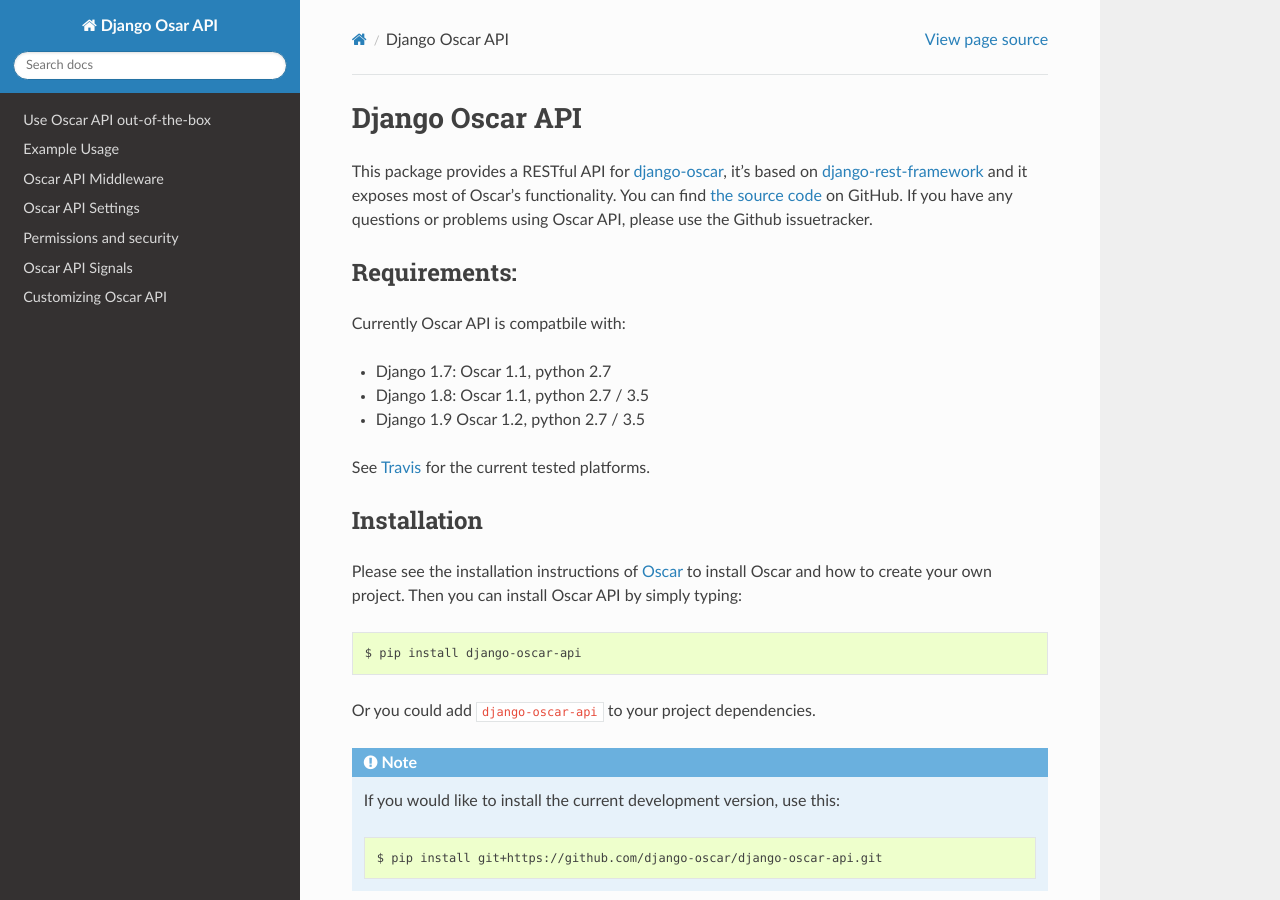
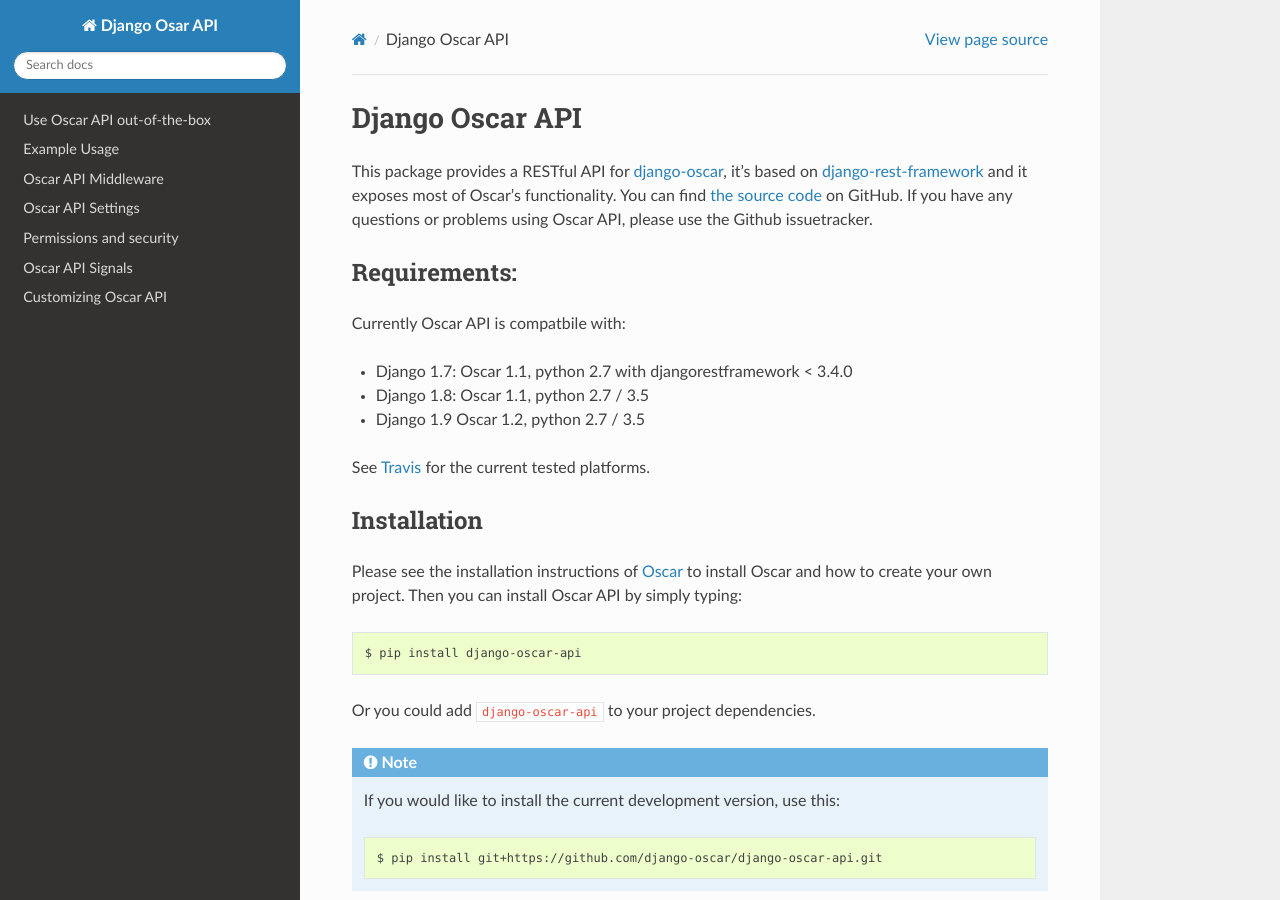
Before and after one commit to django-oscar/django-oscar-api, a Sphinx documentation site: the page built from docs/source/index.rst, in a window 1280 px wide and 900 px high. Built offline with Sphinx 7.4.7 and the Read the Docs theme 2.0.0, drawn with Linux system fonts in a browser that asks for light colours.

Commit message:
restframework 3.4 dropped support for Django 1.7

```diff
--- a/docs/source/index.rst
+++ b/docs/source/index.rst
@@ -15,7 +15,7 @@
 -------------
 Currently Oscar API is compatbile with:
 
-- Django 1.7: Oscar 1.1, python 2.7
+- Django 1.7: Oscar 1.1, python 2.7 with djangorestframework < 3.4.0
 - Django 1.8: Oscar 1.1, python 2.7 / 3.5
 - Django 1.9  Oscar 1.2, python 2.7 / 3.5
 
```
Also changed, not shown: .travis.yml.
